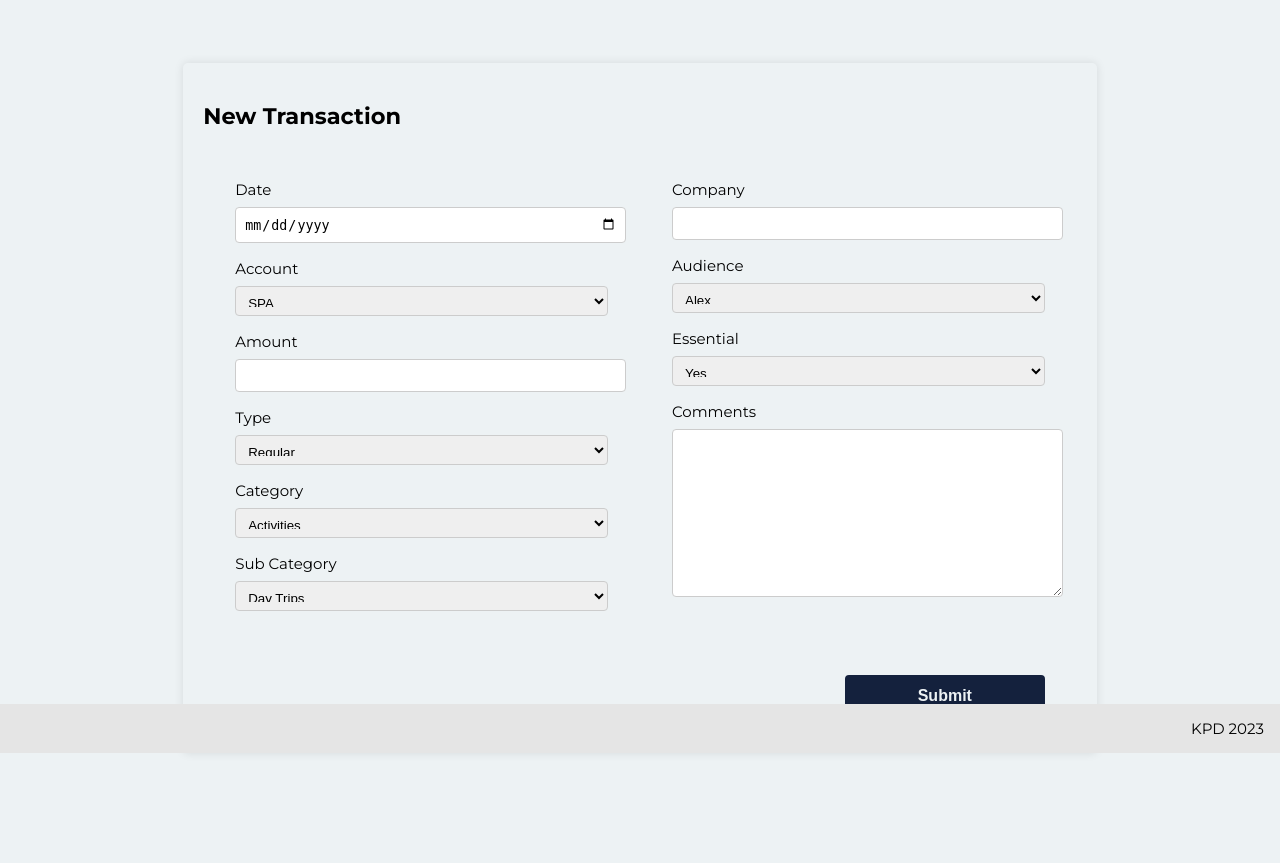
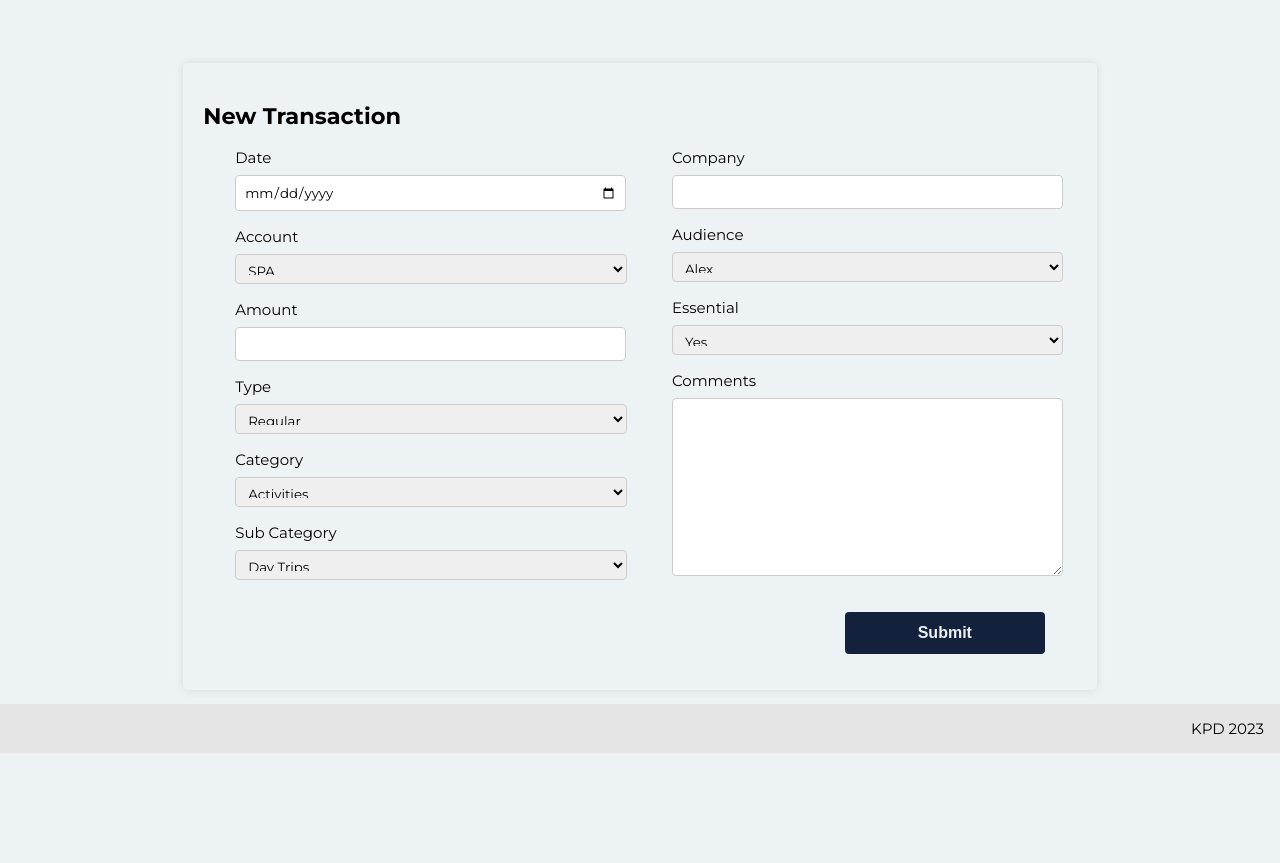
Before and after one commit to alepogre/flask-fin-book-1123, a Flask app: template templates/transaction.html in a window 1280 px wide. Shown: the part 47-910 px from the top of the page. After the commit the page ends 800 px from the top, so only its background shows below. Run offline with Flask 3, Linux system fonts and the light colour scheme; the template is opened without the code that fills it, so the values that code supplies are empty.

Commit message:
minor UI adjustments

```diff
--- a/static/form.css
+++ b/static/form.css
@@ -10,24 +10,23 @@
     border-radius: 5px;
   }
 
-
   label {
     display: block;
     margin-bottom: 8px;
   }
 
-  input,
-  select,
-  textarea {
+  input,select,textarea {
     width: 100%;
     padding: 8px;
     margin-bottom: 16px;
     border: 1px solid #ccc;
     border-radius: 4px;
+    font-family: var(--ff-main);
   }
 
   select{
   height: 30px;
+  width: 105%;
   }
 
   .middle{
@@ -36,16 +35,17 @@
 
   .left, .right{
     width: 100%;
-    padding: 2rem;
+    padding: 0 2rem;
     display: flex;
     flex-direction: column;
+    /* border: 1px solid black; */
   }
 
   .bottom{
-
     display: flex;
     justify-content: flex-end;
     padding: 0 1rem;
+    /* border: 1px solid black; */
   }
 
   button{
```
